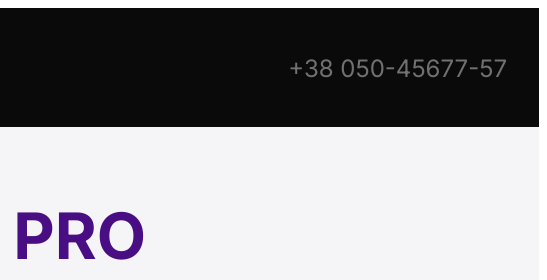
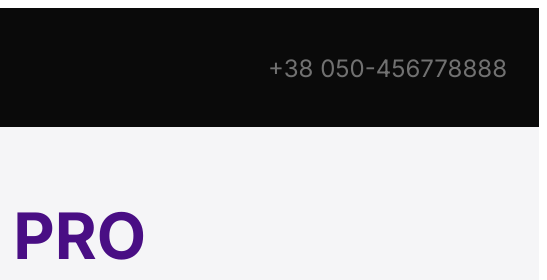
Before and after one commit to AleksSamohvalov/iphone, a plain HTML site: page index.html in a window 1280 px wide. Shown: the top 280 px of the page, 733-1280 px from the left. Drawn offline with Linux system fonts and the light colour scheme; files whose address does not match are found by name.

Commit message:
изменение номера телефона

```diff
--- a/index.html
+++ b/index.html
@@ -37,7 +37,7 @@
             <img class="logo-img" src="img/logo.svg" alt="logo" />
           </a>
 
-          <a class="phone" href="tel:380504565656">+38 050-45677-57</a>
+          <a class="phone" href="tel:380504565656">+38 050-456778888</a>
         </nav>
       </div>
     </header>
```
